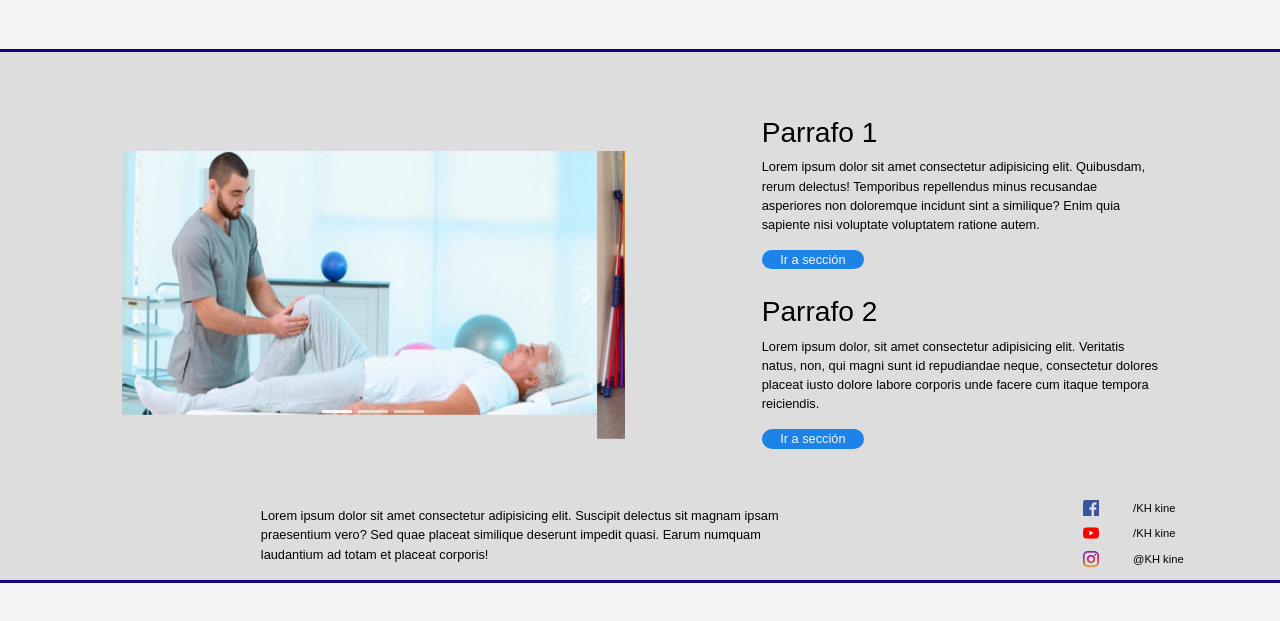
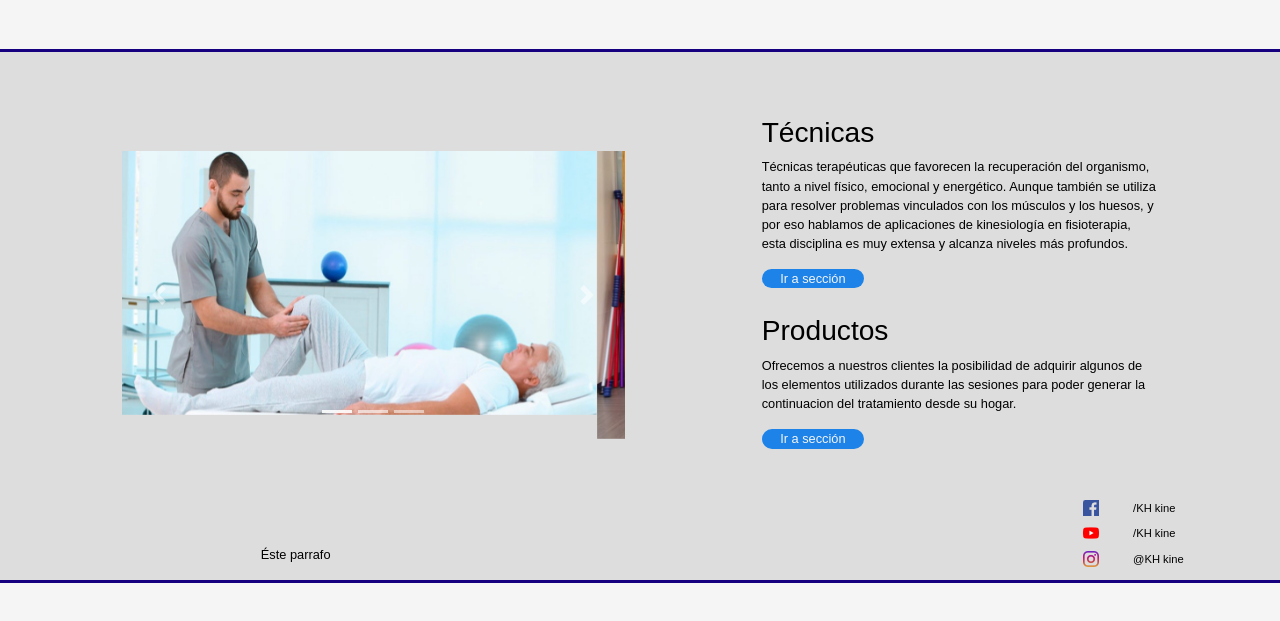
Before and after one commit to JuanPabloLino/Repositorio-KH, a plain HTML site: page index.html in a window 1280 px wide. Shown: the part 297-918 px from the top of the page. Drawn offline with nearby package versions, Linux system fonts and the light colour scheme.

Commit message:
Update index.html
Modificación de parrafos informaticos.

```diff
--- a/index.html
+++ b/index.html
@@ -157,9 +157,9 @@
 
                         <div class="informacion__jumbotron">
 
-                            <h1 class="jumbotron__titulo">Parrafo 1</h1>
+                            <h1 class="jumbotron__titulo">Técnicas</h1>
 
-                            <p class="jumbotron__texto">Lorem ipsum dolor sit amet consectetur adipisicing elit. Quibusdam, rerum delectus! Temporibus repellendus minus recusandae asperiores non doloremque incidunt sint a similique? Enim quia sapiente nisi voluptate voluptatem ratione autem.</p>
+                            <p class="jumbotron__texto">Técnicas terapéuticas que favorecen la recuperación del organismo, tanto a nivel físico, emocional y energético. Aunque también se utiliza para resolver problemas vinculados con los músculos y los huesos, y por eso hablamos de aplicaciones de kinesiología en fisioterapia, esta disciplina es muy extensa y alcanza niveles más profundos.</p>
 
                             <div type="button" href="#" role="button"class="jumbotron__button">
 
@@ -171,9 +171,9 @@
 
                         <div class="informacion__jumbotron">
 
-                            <h1 class="jumbotron__titulo">Parrafo 2</h1>
+                            <h1 class="jumbotron__titulo">Productos</h1>
 
-                            <p class="jumbotron__texto">Lorem ipsum dolor, sit amet consectetur adipisicing elit. Veritatis natus, non, qui magni sunt id repudiandae neque, consectetur dolores placeat iusto dolore labore corporis unde facere cum itaque tempora reiciendis.</p>
+                            <p class="jumbotron__texto">Ofrecemos a nuestros clientes la posibilidad de adquirir algunos de los elementos utilizados durante las sesiones para poder generar la continuacion del tratamiento desde su hogar. </p>
 
                             <div type="button" href="#" role="button"class="jumbotron__button">
 
@@ -194,9 +194,7 @@
 
                 <div class="footer__info">
                     <p>
-                        Lorem ipsum dolor sit amet consectetur adipisicing elit. Suscipit delectus
-                        sit magnam ipsam praesentium vero? Sed quae placeat similique deserunt impedit quasi.
-                        Earum numquam laudantium ad totam et placeat corporis!
+                        Éste parrafo
                     </p>
 
                 </div>
```
